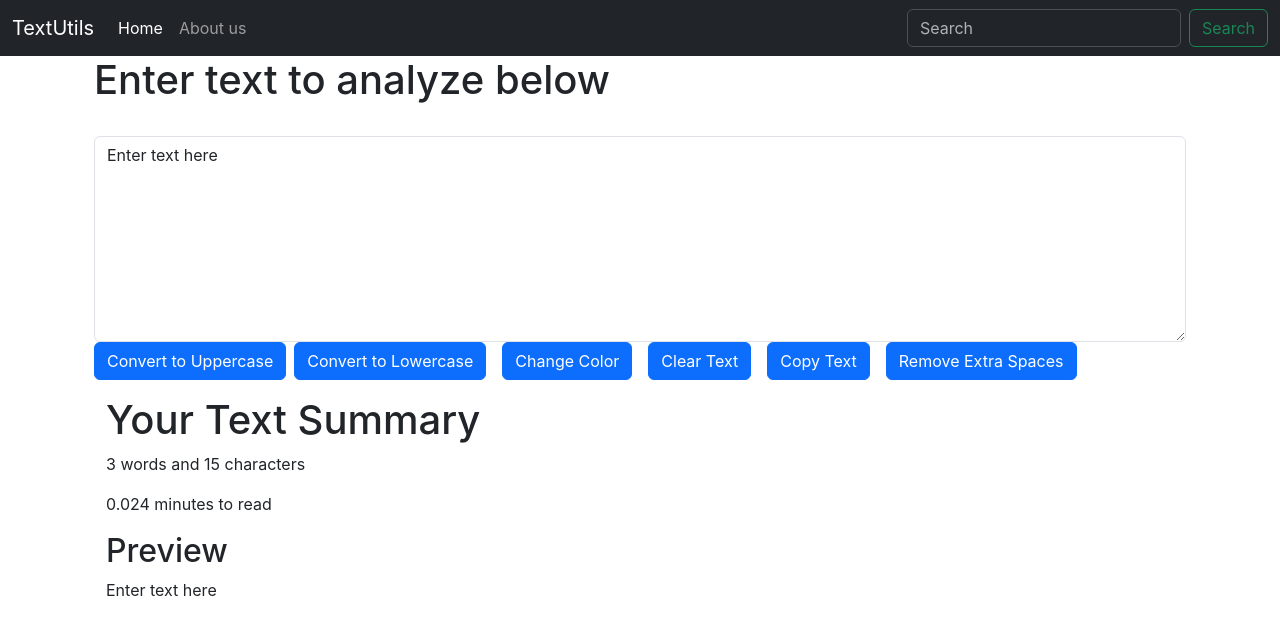
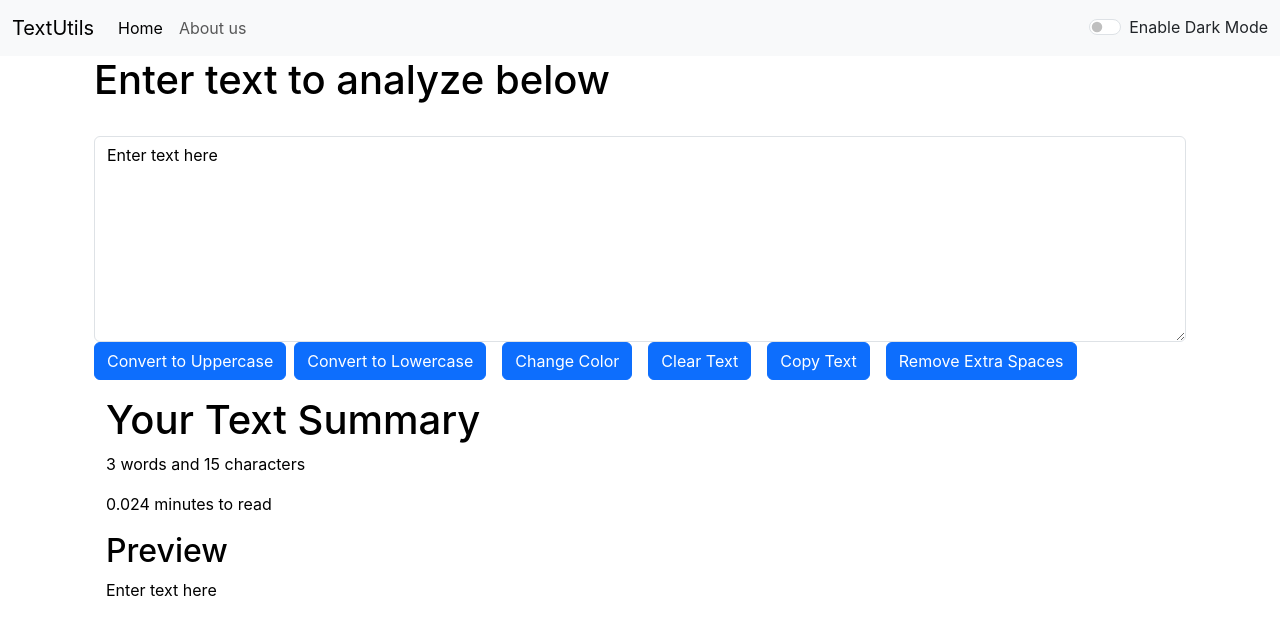
Before and after one commit to krishnapunjabi708/React-Code-With-Harry, a React (Create React App) app: page / in a window 1280 px wide. Shown: the top 634 px of the page. Built offline with nearby package versions, Linux system fonts and the light colour scheme.

Commit message:
Enable Dark Mode Feature

```diff
--- a/src/App.js
+++ b/src/App.js
@@ -2,12 +2,26 @@ import logo from './logo.svg';
 import './App.css';
 import TextForm from './components/TextForm';
 import Navbar from './components/Navbar';
+import React, { useState } from 'react';
 // import About from './components/About';
+
+
 function App() {
+  let [mode,setMode]=useState('light');//Whether dark mode is enabled or not
+let toggleMode = () => {
+  if (mode === 'light') {
+    setMode('dark');
+    document.body.style.backgroundColor = '#161c22';
+  } else {
+    setMode('light');
+    document.body.style.backgroundColor = 'white';
+  }
+}
+
   return (
     <>
-<Navbar title="TextUtils" about="About us"/>
-<div className="container"><TextForm heading="Enter text to analyze below"/></div>
+<Navbar title="TextUtils" mode={mode} toggleMode={toggleMode} about="About us"/>
+<div className="container"><TextForm mode={mode} heading="Enter text to analyze below"/></div>
 {/* <About /> */}
     </>
   );
--- a/src/components/Navbar.js
+++ b/src/components/Navbar.js
@@ -4,7 +4,7 @@ import PropTypes from 'prop-types'
 export default function Navbar(props) {
   return (
    <div>
-     <nav className="navbar navbar-expand-lg bg-dark" data-bs-theme="dark">
+     <nav className={`navbar navbar-expand-lg bg-${props.mode}`} data-bs-theme={`${props.mode}`}>
   <div className="container-fluid">
     <a className="navbar-brand" href="/">{props.title}</a>
     <button className="navbar-toggler" type="button" data-bs-toggle="collapse" data-bs-target="#navbarSupportedContent" aria-controls="navbarSupportedContent" aria-expanded="false" aria-label="Toggle navigation">
@@ -20,10 +20,15 @@ export default function Navbar(props) {
         </li>
 
       </ul>
-      <form className="d-flex" role="search">
+      {/* <form className="d-flex" role="search">
         <input className="form-control me-2" type="search" placeholder="Search" aria-label="Search"/>
         <button className="btn btn-outline-success" type="submit">Search</button>
-      </form>
+      </form> */}
+
+      <div className={`form-check form-switch text-${props.mode==='light'?'dark':'light'}`}>
+  <input className="form-check-input" onClick={props.toggleMode} type="checkbox" role="switch" id="switchCheckDefault"/>
+  <label className="form-check-label" htmlFor="switchCheckDefault">Enable Dark Mode</label>
+</div>
     </div>
   </div>
 </nav>
--- a/src/components/TextForm.js
+++ b/src/components/TextForm.js
@@ -37,10 +37,10 @@ export default function TextForm(props) {
     return (
         <>
         <div className='container'>
-            <h1>{props.heading}</h1>
+            <h1 style={{ color: props.mode === 'dark' ? 'white' : 'black' }}>{props.heading}</h1>
             <div className="mb-3">
-                <label htmlFor="myBox" className="form-label"></label>
-                <textarea className="form-control" id="myBox" rows="8" value={text} onChange={handleOnChange} ></textarea>
+                <label htmlFor="myBox" className="form-label "></label>
+                <textarea className="form-control" style={{ backgroundColor: props.mode === 'dark' ? '#212529' : 'white', color: props.mode === 'dark' ? 'white' : 'black' }} id="myBox" rows="8" value={text} onChange={handleOnChange} ></textarea>
                 <button className="btn btn-primary" onClick={handleUpClick}>Convert to Uppercase</button>
                 <button className="btn btn-primary mx-2" onClick={handleLoClick}>Convert to Lowercase</button>
                 <button className="btn btn-primary mx-2" onClick={handleColorChange}>Change Color</button>
@@ -48,12 +48,12 @@ export default function TextForm(props) {
                 <button className="btn btn-primary mx-2" onClick={handleCopy}>Copy Text</button>
                 <button className="btn btn-primary mx-2" onClick={handleExtraSpaces}>Remove Extra Spaces</button>
             </div>
-            <div className="container my-3">
+            <div className="container my-3" style={{ color: props.mode === 'dark' ? 'white' : 'black' }}>
                 <h1>Your Text Summary</h1>
                 <p>{text.split(" ").length} words and {text.length} characters  </p>
                 <p>{0.008 * text.split(" ").length} minutes to read</p>
                 <h2>Preview</h2>
-                <p>{text}</p>
+                <p >{text.length>0 ? text : "Enter text to preview it here"}</p>
                 </div>
 
         </div>
```
